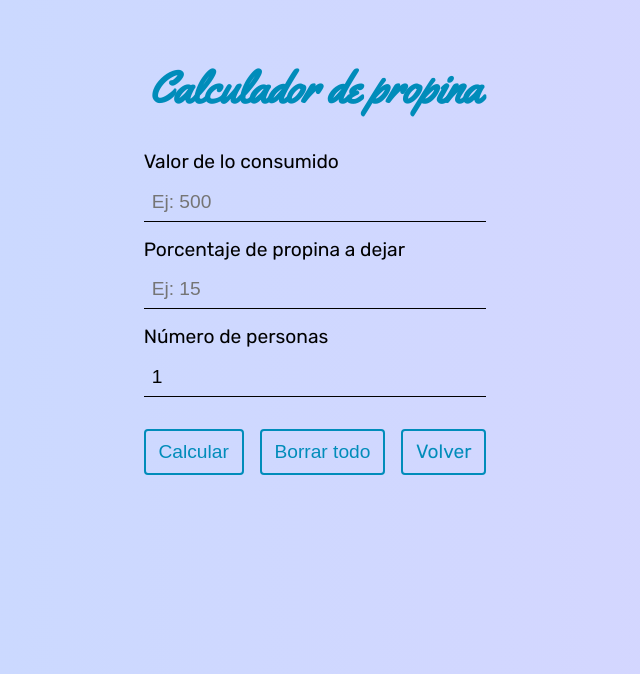
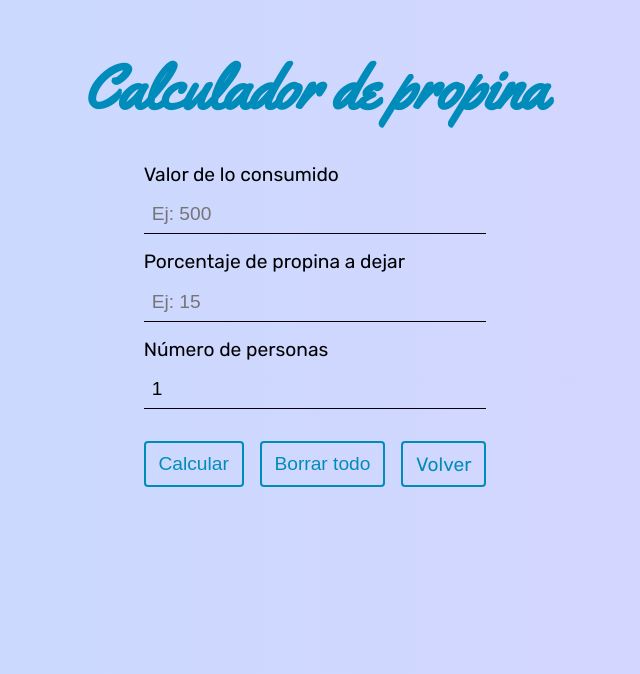
Before and after one commit to nicolasrodriguez3/JS_Coder, a website: page Desafio-clase4/index.html in a window 1280 px wide. Shown: the part 126-800 px from the top of the page, without its empty margins (325-965 px from the left). Drawn offline with Linux system fonts and the light colour scheme.

Commit message:
cambio locales

```diff
--- a/Clase4/app.js
+++ b/Clase4/app.js
@@ -46,8 +46,8 @@ function mostrarProductos() {
     item.appendChild(title);
     item.appendChild(precio);
     fragment.appendChild(item);
-    console.log(fragment, item);
   }
   const container = document.getElementById("container");
   container.appendChild(fragment);
 }
+mostrarProductos()
--- a/scss/style.scss
+++ b/scss/style.scss
@@ -37,7 +37,7 @@ body {
 	text-align: center;
 	margin-bottom: 2rem;
 	font-family: "Yellowtail", cursive;
-	font-size: 2.8rem;
+	font-size: max(calc(1.5rem + 3vw), 3rem);
 	color: $primary;
 }
 .description {
```
Also changed, not shown: Desafio-clase3/app.js (+0 -13 lines), index.html (+1 -2 lines), css/style.css.
